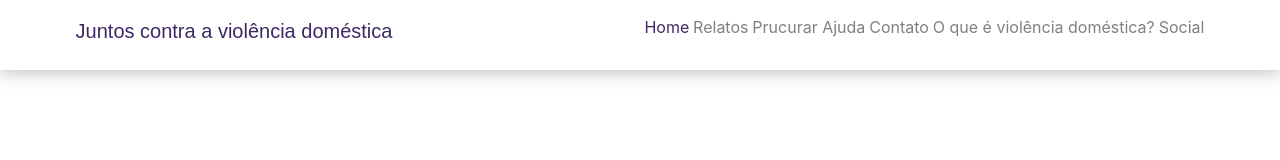
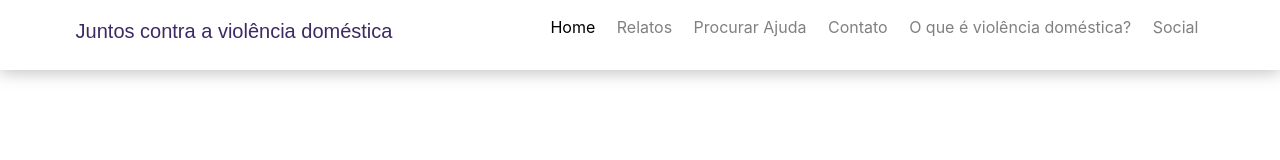
Before and after one commit to uniamerica/CMDM-front, a React (Create React App) app: page / in a window 1280 px wide. Shown: the top 160 px of the page. Built offline with nearby package versions, Linux system fonts and the light colour scheme.

Commit message:
att nav-bar

```diff
--- a/src/App.js
+++ b/src/App.js
@@ -1,18 +1,16 @@
 
 import React from 'react';
 import './App.css';
-import Header from "./components/Header.jsx";
+import Header from './components/Header/Header.jsx';
 import Footer from './components/Footer.jsx';
 import Social from './pages/Social.jsx'
 
 
+
+
 function App() {
   return (
-    <div>
       <Header />
-    </div>
-
-
 
   );
 }
--- a/src/components/Header.jsx
+++ b/src/components/Header/Header.jsx
@@ -1,8 +1,8 @@
 import React from 'react';
-import Nav from './Nav.jsx'
-import Logo from './Logo.jsx'
+import Nav from './components/Nav'
+import Logo from './components/Logo.jsx'
 
-import '../styles/Header.css'
+import '../Header/Header.css'
 
 
 function Header() {
--- a/src/components/Logo.jsx
+++ b/src/components/Header/components/Logo.jsx
@@ -1,5 +1,5 @@
 import React from 'react';
-import '../styles/Logo.css'
+import '../components/Logo.css'
 
 function Logo() {
   return (
--- a/src/styles/Nav.css
+++ b/src/components/Header/components/Nav.css
@@ -1,5 +1,5 @@
 ul{
-    width: 600px;
+    width: 700px;
     display: flex;
     justify-content: space-between;
     margin-right: 2cm;
@@ -7,9 +7,11 @@ ul{
 li{
     list-style-type: none;
 }
-li a{
+.active-link button{
+    color: black;
+}
+button{
     color: grey;
+    background: none;
+    border: none
 }
-.active-link a{
-    color: #3d2963;
-}
--- a/src/components/Nav.jsx
+++ b/src/components/Header/components/Nav.jsx
@@ -1,5 +1,5 @@
 import React from 'react';
-import '../styles/Nav.css';
+import '../components/Nav.css'
 
 
 
@@ -9,22 +9,22 @@ function Nav() {
     <nav>
         <ul>
             <li className="active-link">
-                <a href="#">Home</a>
+                <button href="#">Home</button>
             </li>
             <li>
-                <a href="#">Relatos</a>
+                <button href="#">Relatos</button>
             </li>
             <li>
-                <a href="#">Prucurar Ajuda</a>
+                <button href="#">Procurar Ajuda</button>
             </li>
             <li>
-                <a href="#">Contato</a>
+                <button href="#">Contato</button>
             </li>
             <li>
-                <a href="#">O que é violência doméstica?</a>
+                <button href="#">O que é violência doméstica?</button>
             </li>
             <li>
-                <a href="#">Social</a>
+                <button href="#">Social</button>
             </li>
         </ul>
     </nav>
```
Also changed, not shown: src/components/Header/Header.css (renamed from src/styles/Header.css), src/components/Header/components/Logo.css (renamed from src/styles/Logo.css), src/pages/Home.jsx (added).
